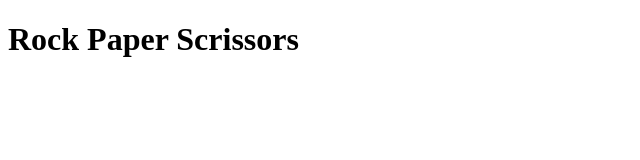
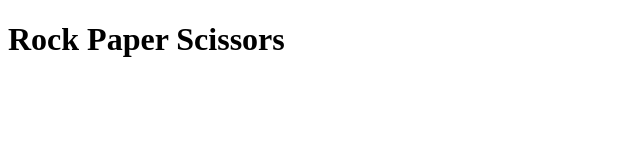
Before and after one commit to Dominik-Maj/rps-git, a plain HTML site: page index.html in a window 1280 px wide. Shown: the full height of the page, 0-640 px from the left. Drawn offline with Linux system fonts and the light colour scheme.

Commit message:
Fixed Title

```diff
--- a/index.html
+++ b/index.html
@@ -6,7 +6,7 @@
     <title>RPS-GIT</title>
 </head>
 <body>
-    <h1>Rock Paper Scrissors</h1>
+    <h1>Rock Paper Scissors</h1>
 
 </body>
 </html>
```
